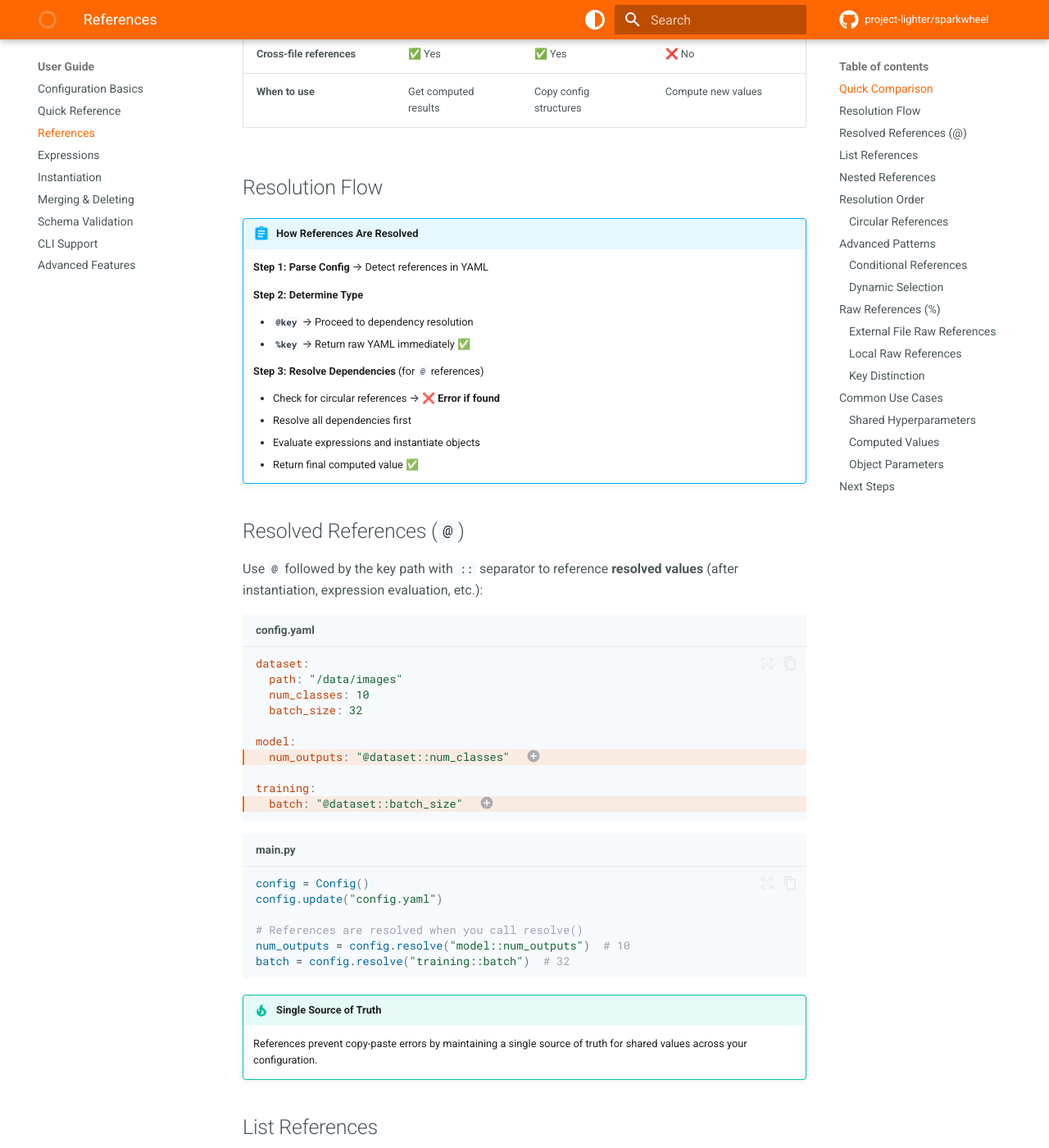
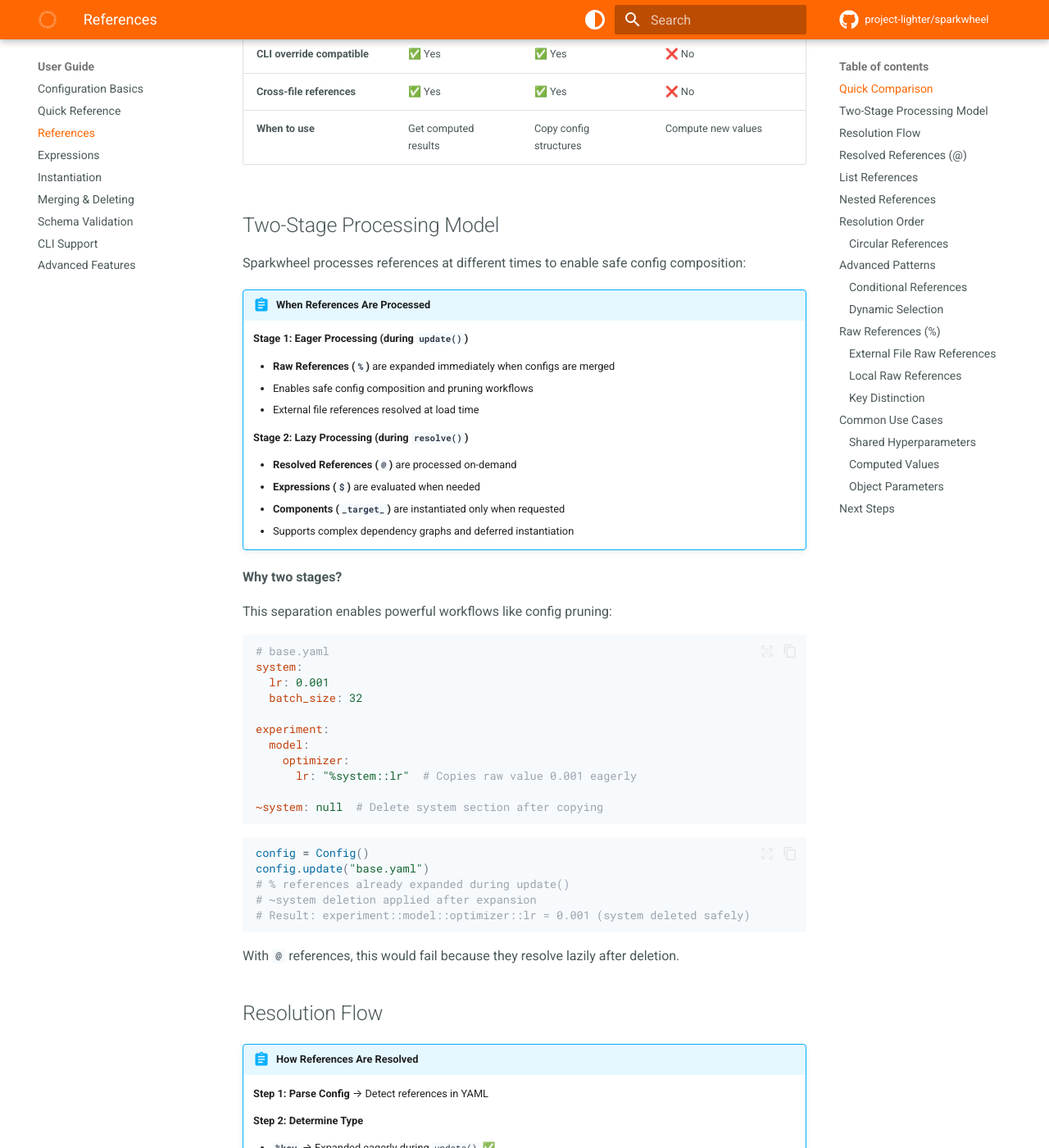
Before and after one commit to project-lighter/sparkwheel, an MkDocs documentation site: the page built from docs/user-guide/references.md, in a window 1280 px wide and 1400 px high, scrolled down 690 px. Shown: the whole window at 82% size. Built offline with MkDocs 1.6.1 and Material for MkDocs 9.7.7, drawn with Linux system fonts in a browser that asks for light colours; comment, search, counter and statistics services are not loaded; some of the changed text lies outside the part shown.

Commit message:
Update docs

````diff
--- a/docs/user-guide/references.md
+++ b/docs/user-guide/references.md
@@ -10,12 +10,60 @@
 | Feature | `@ref` (Resolved) | `%ref` (Raw) | `$expr` (Expression) |
 |---------|-------------------|--------------|----------------------|
 | **Returns** | Final computed value | Raw YAML content | Evaluated expression result |
+| **When processed** | Lazy (`resolve()`) | Eager (`update()`) | Lazy (`resolve()`) |
 | **Instantiates objects** | ✅ Yes | ❌ No | ✅ Yes (if referenced) |
 | **Evaluates expressions** | ✅ Yes | ❌ No | ✅ Yes |
 | **Use in dataclass validation** | ✅ Yes | ⚠️ Limited | ✅ Yes |
 | **CLI override compatible** | ✅ Yes | ✅ Yes | ❌ No |
 | **Cross-file references** | ✅ Yes | ✅ Yes | ❌ No |
 | **When to use** | Get computed results | Copy config structures | Compute new values |
+
+## Two-Stage Processing Model
+
+Sparkwheel processes references at different times to enable safe config composition:
+
+!!! abstract "When References Are Processed"
+
+    **Stage 1: Eager Processing (during `update()`)**
+
+    - **Raw References (`%`)** are expanded immediately when configs are merged
+    - Enables safe config composition and pruning workflows
+    - External file references resolved at load time
+
+    **Stage 2: Lazy Processing (during `resolve()`)**
+
+    - **Resolved References (`@`)** are processed on-demand
+    - **Expressions (`$`)** are evaluated when needed
+    - **Components (`_target_`)** are instantiated only when requested
+    - Supports complex dependency graphs and deferred instantiation
+
+**Why two stages?**
+
+This separation enables powerful workflows like config pruning:
+
+```yaml
+# base.yaml
+system:
+  lr: 0.001
+  batch_size: 32
+
+experiment:
+  model:
+    optimizer:
+      lr: "%system::lr"  # Copies raw value 0.001 eagerly
+
+~system: null  # Delete system section after copying
+```
+
+```python
+config = Config()
+config.update("base.yaml")
+# % references already expanded during update()
+# ~system deletion applied after expansion
+# Result: experiment::model::optimizer::lr = 0.001 (system deleted safely)
+```
+
+With `@` references, this would fail because they resolve lazily after deletion.
 
 ## Resolution Flow
 
@@ -25,10 +73,10 @@
 
     **Step 2: Determine Type**
 
-    - **`@key`** → Proceed to dependency resolution
-    - **`%key`** → Return raw YAML immediately ✅
+    - **`%key`** → Expanded eagerly during `update()` ✅
+    - **`@key`** → Proceed to dependency resolution (lazy)
 
-    **Step 3: Resolve Dependencies** (for `@` references)
+    **Step 3: Resolve Dependencies** (for `@` references during `resolve()`)
 
     - Check for circular references → ❌ **Error if found**
     - Resolve all dependencies first
````
Also changed, not shown: README.md (+0 -1 lines), docs/getting-started/quickstart.md (+0 -1 lines), docs/index.md (+0 -8 lines), docs/user-guide/cli.md (+1 -1 lines), docs/user-guide/expressions.md (+0 -1 lines), docs/user-guide/operators.md (+0 -1 lines).
